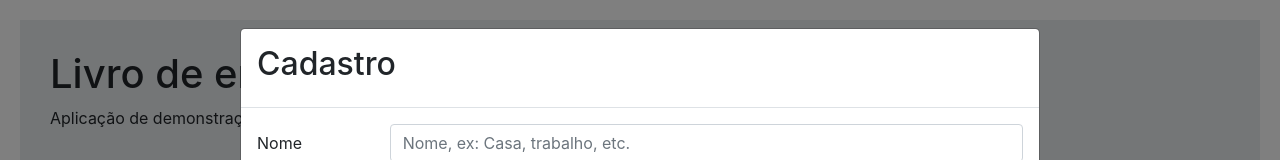
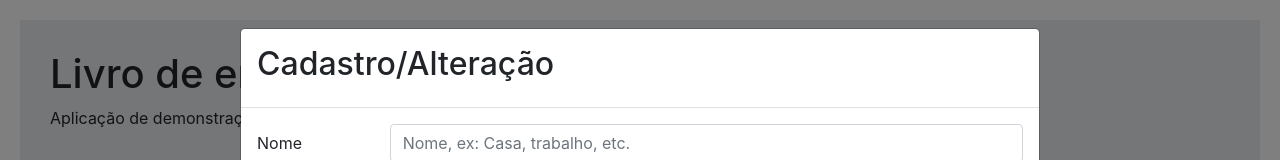
Before and after one commit to gustavoRossler/address-book-reactjs, a React (Create React App) app: page / in a window 1280 px wide. Both pictures are taken after a click on the button "Adicionar". Shown: the top 160 px of the page. Built offline with nearby package versions, Linux system fonts and the light colour scheme; no server answers.

Commit message:
Title fixed

```diff
--- a/src/components/AddressForm/AddressForm.js
+++ b/src/components/AddressForm/AddressForm.js
@@ -147,7 +147,7 @@ const AddressForm = (props) => {
         <>
             <Modal show={props.showModal} onHide={props.onHideModal} animation={false} size="lg">
                 <Modal.Header>
-                    <h2>Cadastro</h2>
+                    <h2>Cadastro/Alteração</h2>
                 </Modal.Header>
                 <Modal.Body>
                     <Form noValidate validated={validated} onSubmit={(e) => handleSubmit(e)}>
@@ -229,8 +229,8 @@ const AddressForm = (props) => {
                 </Modal.Body>
                 <Modal.Footer>
                     <Button variant="secondary" onClick={props.onHideModal}>Cancelar</Button>
-                        &nbsp;&nbsp;&nbsp;
-                        <Button onClick={(e) => handleSubmit(e)}>Salvar</Button>
+                    &nbsp;&nbsp;&nbsp;
+                    <Button onClick={(e) => handleSubmit(e)}>Salvar</Button>
                 </Modal.Footer>
             </Modal>
 
```
